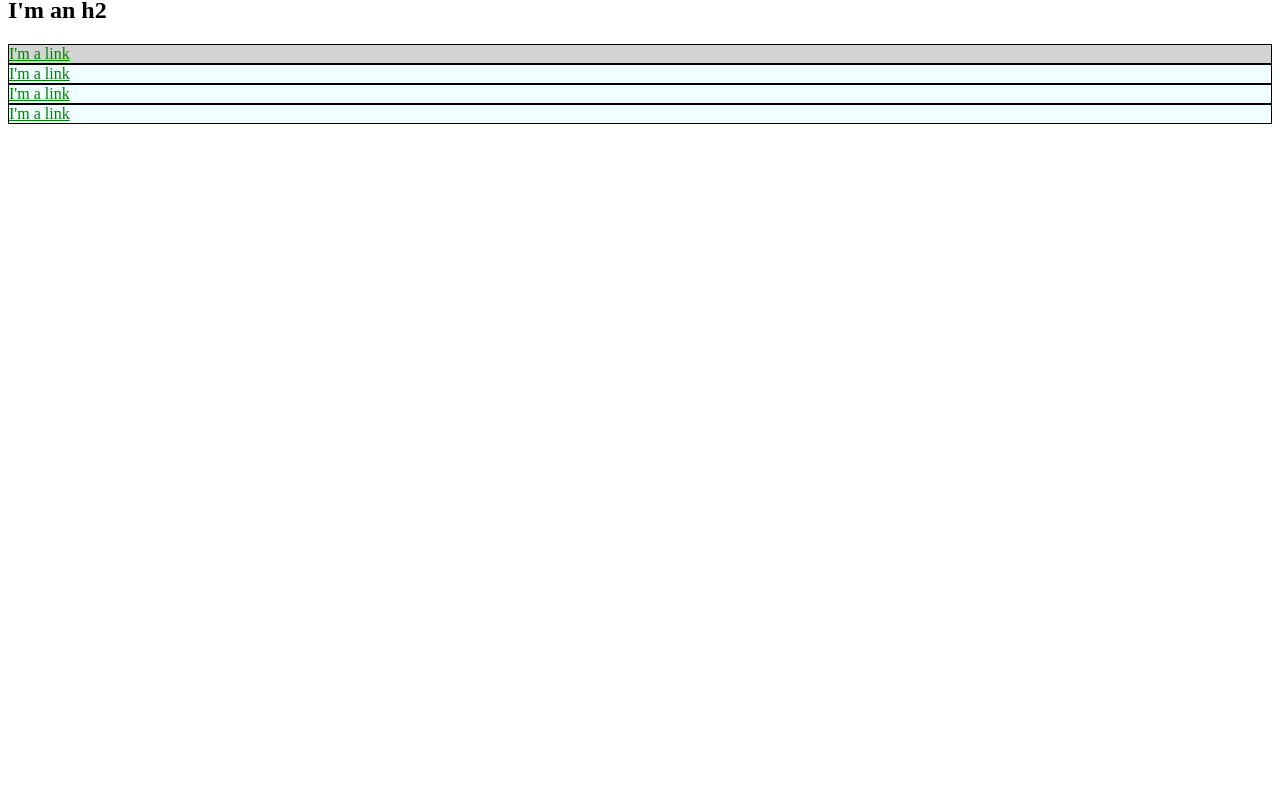
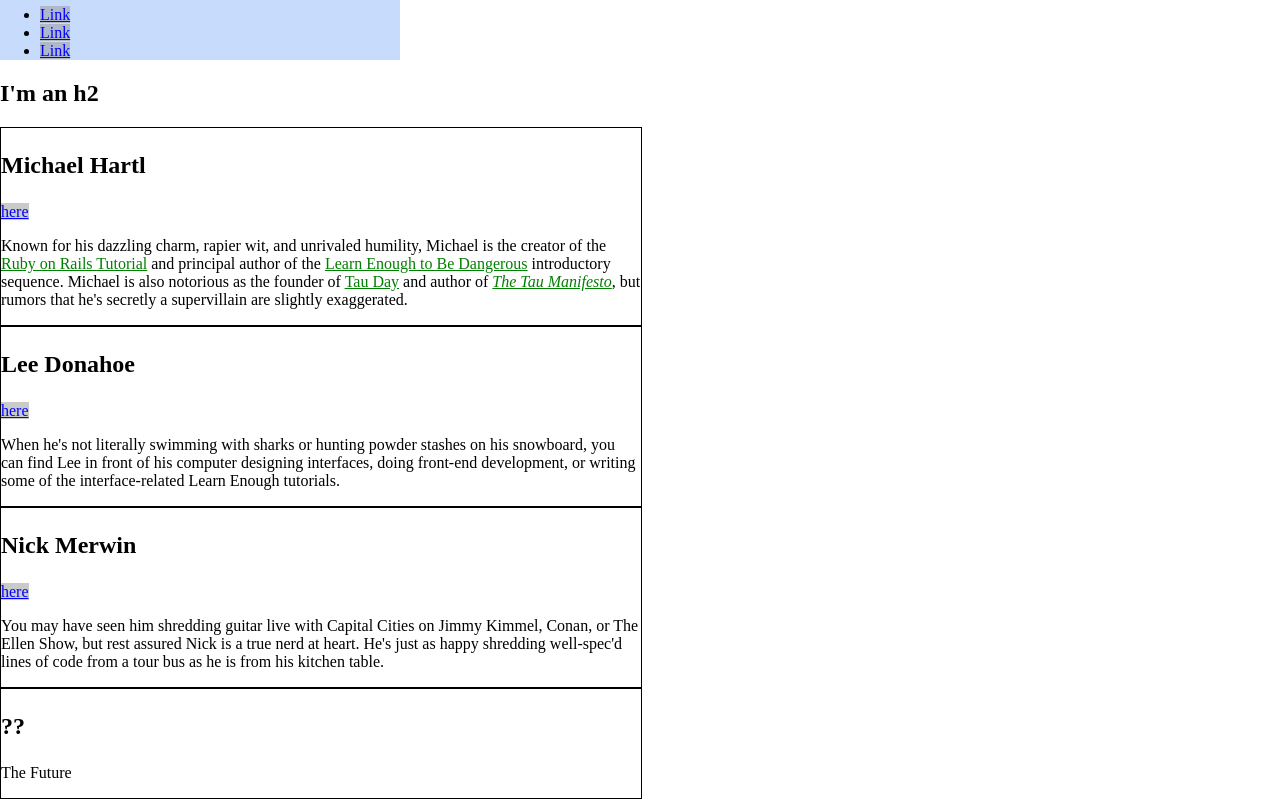
Before and after one commit to Matt-Inglish/Matt-Inglish.github.io, a plain HTML site: page index.html in a window 1280 px wide. Shown: the part 157-956 px from the top of the page. Before the commit the page ends 800 px from the top, so only its background shows below. Drawn offline with Linux system fonts and the light colour scheme.

Commit message:
Adding more formatting

```diff
--- a/index.html
+++ b/index.html
@@ -4,52 +4,120 @@
     <title>Test Page: Don't Panic</title>
     <meta charset="utf-8">
     <style>
+      /* GLOBAL STYLES */
+      html, body {
+        margin: 0;
+        padding: 0;
+      }
+      h1 {
+        font-size: 7vw;
+        margin-top: 0;
+      }
       a {
-        color: red;
+        color: #f00;
       }
-      #exec-bio {
-        background-color: lightgray;
+
+      /* HERO STYLES */
+      .full-hero {
+        background-color: #c7dbfc;
+        /*height: 50vh;*/
+        width: 50vh;
+      }
+
+      /* SOCIAL STYLES */
+      .social-link {
+        background: rgba(150, 150, 150, 0.5);
+        color: blue;
+      }
+
+      /* BIO STYLES */
+      .bio-wrapper {
+        font-size: 24px;
       }
       .bio-box {
         border: 1px solid black;
+        font-size: 1rem;
+        width: 50%;
       }
-      .bio-box a {
+      .bio-box h3 {
+        font-size: 1.5em;
+      }
+      .bio-copy {
+        font-size: 1em;
+      }
+      .bio-copy a {
         color: green;
       }
-      .blueness {
-        background-color : azure;
-      }
-      #ommpaLoompa {
-        color: orange;
-      }
-
     </style>
   </head>
   <body>
+    <div class="full-hero hero-home">
       <h1>I'm an h1</h1>
       <ul>
         <li>
-        <a href="https://example.com/">Link</a>
-      </li>
-      <li id="ommpaLoompa">
-        <a href="https://example.com/">Link</a>
+          <a href="https://example.com/" class="social-link">Link</a>
         </li>
         <li>
-        <a href="https://example.com/">Link</a>
+          <a href="https://example.com/" class="social-link">Link</a>
+        </li>
+        <li>
+          <a href="https://example.com/" class="social-link">Link</a>
         </li>
       </ul>
+    </div>
     <h2>I'm an h2</h2>
-    <div id="exec-bio" class="bio-box">
-      <a href="https://example.com/">I'm a link</a>
+    <div class="bio-wrapper">
+      <div class="bio-box">
+        <h3>Michael Hartl</h3>
+        <a href="https://twitter.com/mhartl" class="social-link">here</a>
+        <div class="bio-copy">
+          <p>
+            Known for his dazzling charm, rapier wit, and unrivaled humility,
+            Michael is the creator of the
+            <a href="https://www.railstutorial.org/">Ruby on Rails
+            Tutorial</a> and principal author of the
+            <a href="https://learnenough.com/">
+            Learn Enough to Be Dangerous</a> introductory sequence. Michael
+            is also notorious as the founder of
+            <a href="http://tauday.com/">Tau Day</a> and author of
+            <a href="http://tauday.com/tau-manifesto"><em>The Tau
+            Manifesto</em></a>, but rumors that he's secretly a supervillain
+            are slightly exaggerated.
+          </p>
         </div>
-    <div class="bio-box blueness">
-      <a href="https://example.com/">I'm a link</a>
       </div>
-    <div class="bio-box blueness">
-      <a href="https://example.com/">I'm a link</a>
+
+      <div class="bio-box">
+        <h3>Lee Donahoe</h3>
+        <a href="https://twitter.com/leedonahoe" class="social-link">here</a>
+        <div class="bio-copy">
+          <p>
+            When he's not literally swimming with sharks or hunting powder
+            stashes on his snowboard, you can find Lee in front of his computer
+            designing interfaces, doing front-end development, or writing some of
+            the interface-related Learn Enough tutorials.
+          </p>
         </div>
-    <div class="bio-box blueness">
-      <a href="https://example.com/">I'm a link</a>
+      </div>
+
+      <div class="bio-box">
+        <h3>Nick Merwin</h3>
+        <a href="https://twitter.com/nickmerwin" class="social-link">here</a>
+        <div class="bio-copy">
+          <p>
+            You may have seen him shredding guitar live with Capital Cities on
+            Jimmy Kimmel, Conan, or The Ellen Show, but rest assured Nick is a
+            true nerd at heart. He's just as happy shredding well-spec'd lines
+            of code from a tour bus as he is from his kitchen table.
+          </p>
+        </div>
+      </div>
+      <div class="bio-box">
+        <h3>??</h3>
+        <p>
+          The Future
+        </p>
+      </div>
     </div>
   </body>
 </html>
```
Lines whose indentation alone changed are shown as unchanged.
